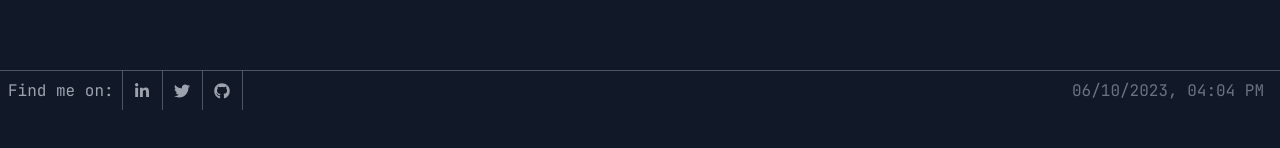
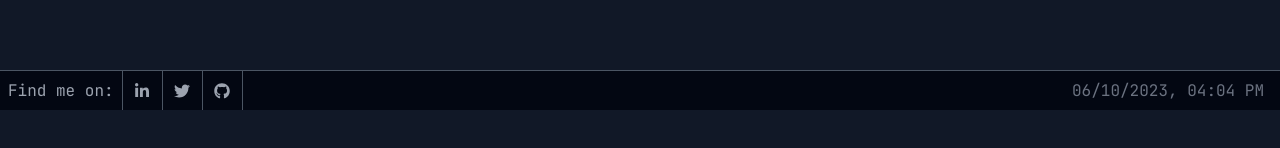
Before and after one commit to AmoabaKelvin/portfolio, a Next.js app: page / in a window 1280 px wide. Shown: the part 690-838 px from the top of the page. Built offline with nearby package versions, Linux system fonts and the light colour scheme.

Commit message:
change background color to `bg-gray-950`

```diff
--- a/src/components/Footer.tsx
+++ b/src/components/Footer.tsx
@@ -1,8 +1,8 @@
 'use client';
 
-import React, { useState, useEffect } from 'react';
+import { useEffect, useState } from 'react';
 import { IconType } from 'react-icons';
-import { FaTwitter, FaLinkedinIn, FaGithub } from 'react-icons/fa';
+import { FaGithub, FaLinkedinIn, FaTwitter } from 'react-icons/fa';
 
 const getFormattedDate = () => {
   return new Date().toLocaleString('en-US', {
@@ -29,10 +29,10 @@ export default function Footer() {
   });
 
   return (
-    <div className="flex justify-between items-center border-t border-gray-600 h-10 sticky bottom-0 w-full">
+    <div className="sticky bottom-0 flex items-center justify-between w-full h-10 border-t border-gray-600 bg-gray-950">
       {/* Social Media Links */}
       <div className="flex items-center h-full">
-        <p className="hidden border-r border-gray-600 h-full md:flex justify-center items-center px-2">
+        <p className="items-center justify-center hidden h-full px-2 border-r border-gray-600 md:flex">
           Find me on:
         </p>
         <FooterTab Icon={FaLinkedinIn} href="https://github.com" />
```
